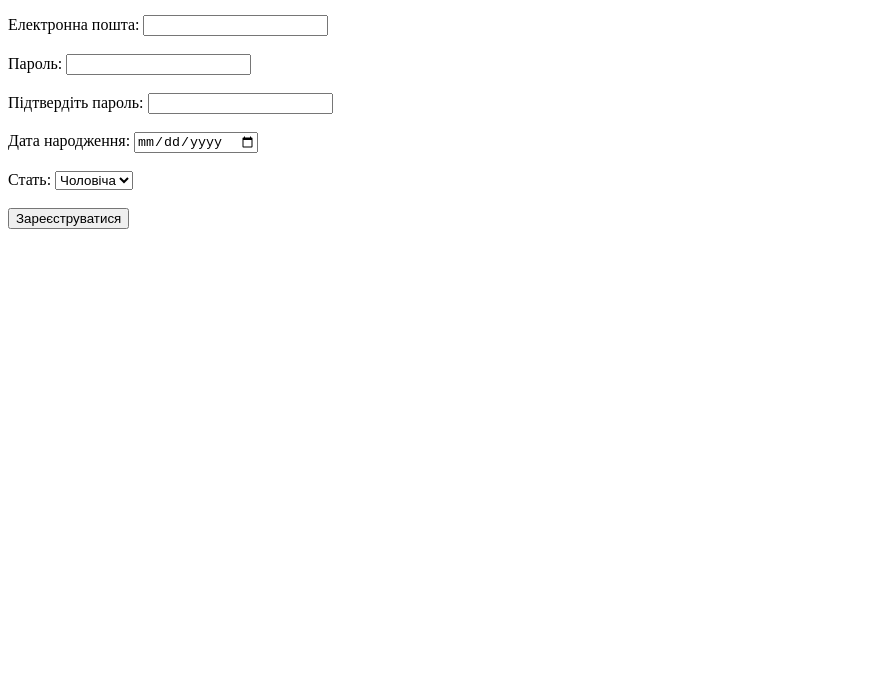
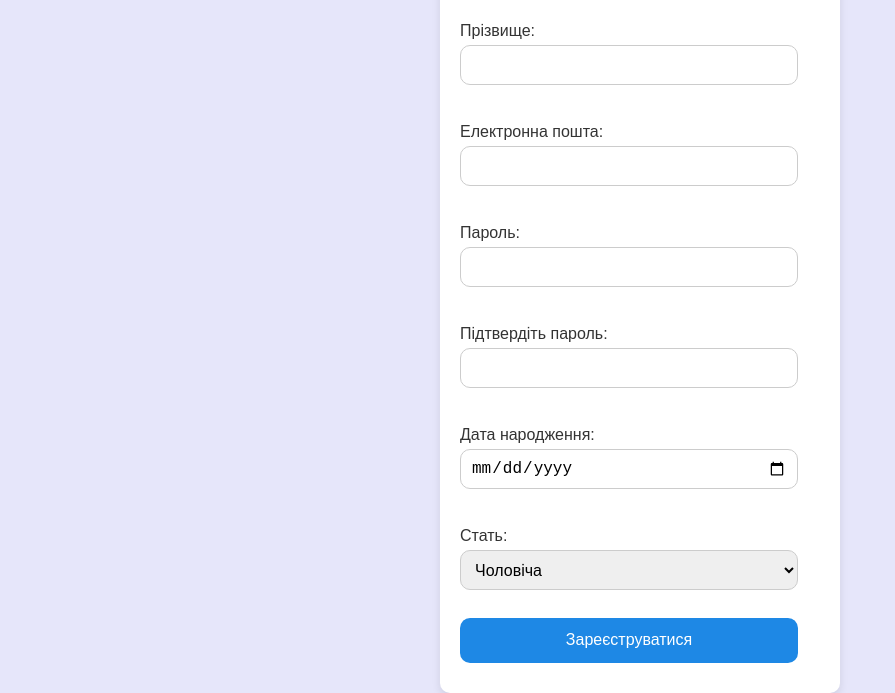
Before and after one commit to schizopren1/Prac3, a plain HTML site: page lab1/index.html in a window 1280 px wide. Shown: the part 143-836 px from the top of the page, without its empty margins (0-895 px from the left). Before the commit the page ends 800 px from the top, so only its background shows below. Drawn offline with Linux system fonts and the light colour scheme.

Commit message:
Update styles.css

```diff
--- a/lab1/styles.css
+++ b/lab1/styles.css
@@ -1,7 +1,13 @@
-.registration-form{
+body {
+    font-family: Arial, sans-serif;
+    background-color: #e6e6fa;
+    color: #333333;
     display: flex;
+    justify-content: center;
+    align-items: center;
     flex-direction: column;
-    align-items: center;
+    height: 100vh;
+    margin: 0;
 }
 
 .intro {
@@ -9,17 +15,8 @@
     margin-bottom: 20px;
 }
 
-    button{
-        background-color: aliceblue;
-        color: beige;
-        font-style: bold;
-        width: 80px;
-        border-radius: 3px;
-
-    }
-
 .start-link {
-        background-color: #cc1010;
+    background-color: #1e88e5;
     color: white;
     border: none;
     border-radius: 10px;
@@ -32,5 +29,55 @@
 }
 
 .start-link:hover {
-        background-color: #da159c;
+    background-color: #1565c0;
 }
+
+.container {
+    background-color: #ffffff;
+    width: 400px;
+    padding: 20px;
+    border-radius: 10px;
+    box-shadow: 0px 4px 8px rgba(0, 0, 0, 0.1);
+    position: relative;
+    box-sizing: border-box;
+}
+
+h1 {
+    text-align: center;
+    color: #1e88e5;
+}
+
+label {
+    display: block;
+    margin: 10px 0 5px;
+    color: #333333;
+}
+
+input, select {
+    width: calc(100% - 22px);
+    height: 40px;
+    padding: 10px;
+    margin-bottom: 10px;
+    border: 1px solid #ccc;
+    border-radius: 10px;
+    font-size: 16px;
+    box-sizing: border-box;
+}
+
+input[type="submit"] {
+    background-color: #1e88e5;
+    color: white;
+    cursor: pointer;
+    border: none;
+    border-radius: 10px;
+    height: 45px;
+    font-size: 16px;
+}
+
+input[type="submit"]:hover {
+    background-color: #1565c0;
+}
+
+.required {
+    color: red;
+}
```
Lines whose indentation alone changed are shown as unchanged.
